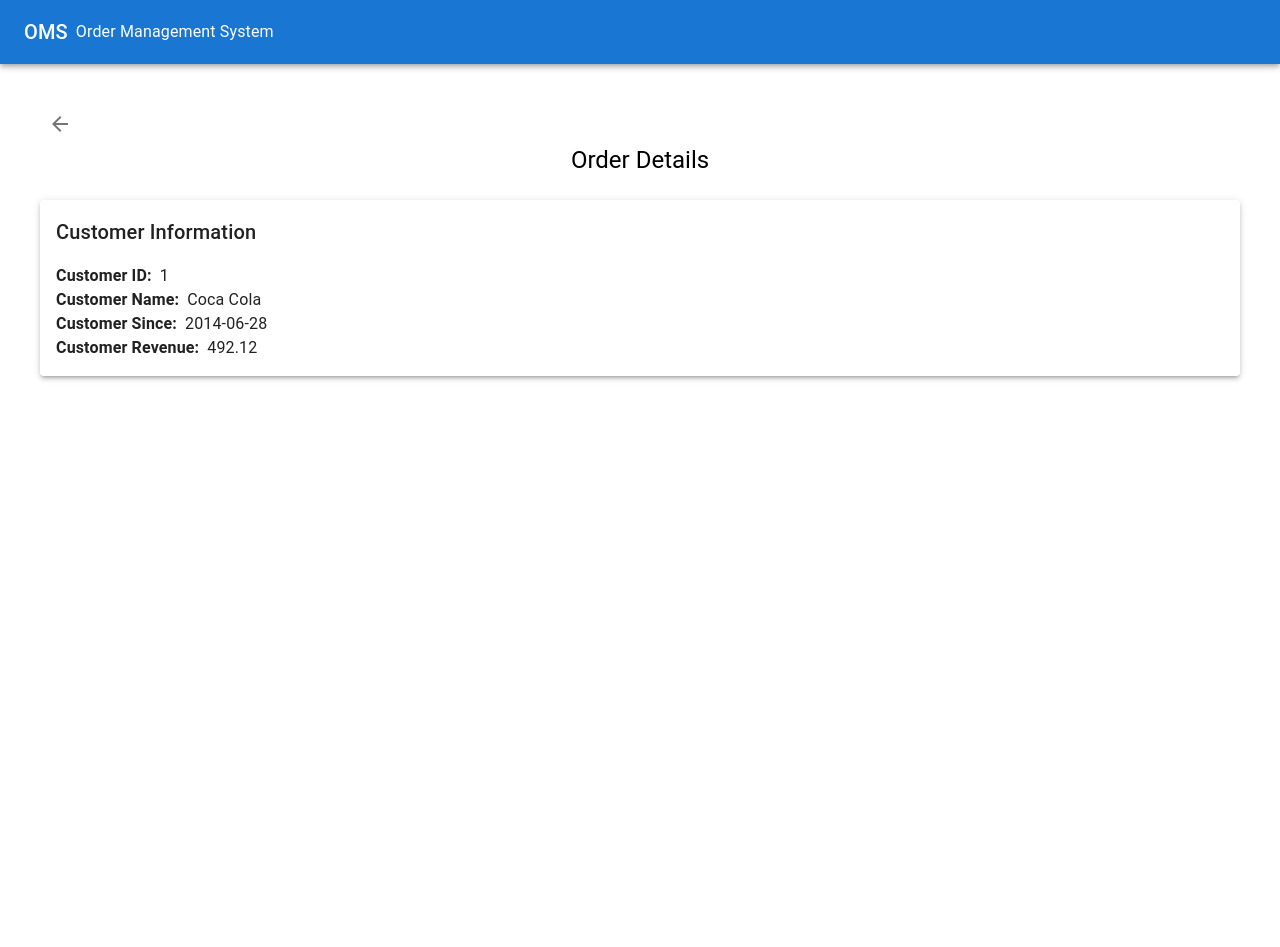
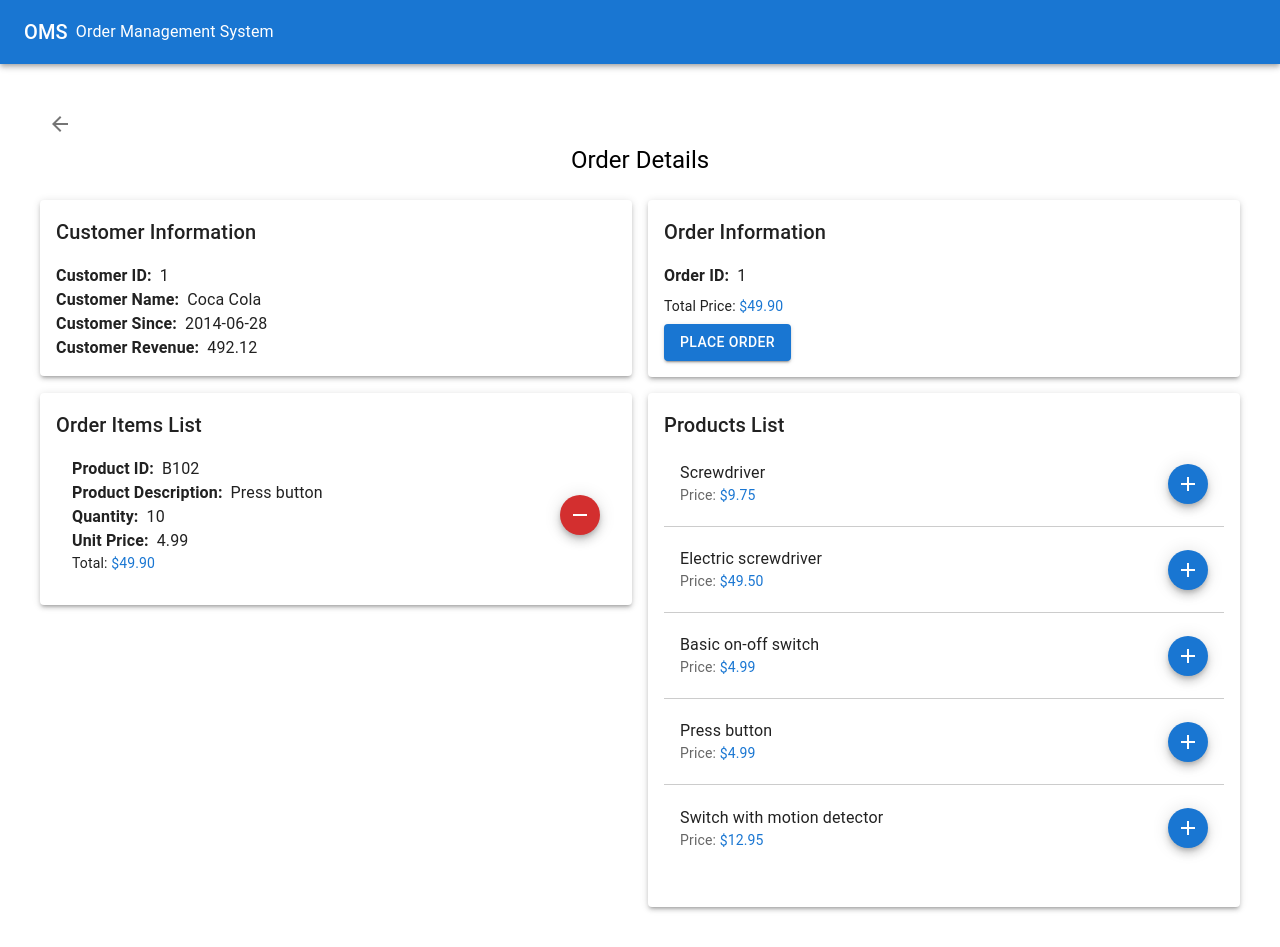
Before and after one commit to teamleadercrm/coding-test, a React (Create React App) app: page /order/1 in a window 1280 px wide. Before the commit the page ends 800 px from the top, so only its background shows below. Built offline with nearby package versions, Linux system fonts and the light colour scheme.

Commit message:
Implementation OrderDetails page and handle add, remove and place order

```diff
--- a/src/pages/OrderDetails.tsx
+++ b/src/pages/OrderDetails.tsx
@@ -10,6 +10,7 @@ import {
 } from "../store/slices/orderSlice";
 import { Grid, IconButton, Box } from "@mui/material";
 import { getProducts, selectProducts } from "../store/slices/productSlice";
+import ProductList from "../components/product/ProductList";
 import {
   getCustomerFromState,
   getCustomers,
@@ -18,6 +19,9 @@ import {
 } from "../store/slices/customerSlice";
 import { useNavigate } from "react-router-dom";
 import ArrowBackIcon from "@mui/icons-material/ArrowBack";
+import CustomerInfo from "../components/customer/CustomerInfo";
+import OrderDetailsAction from "../components/order/OrderDetailsAction";
+import OrderDetailsList from "../components/order/OrderDetailsList";
 import useLocalStorage from "../hooks/useLocalStorage";
 import { AppThunkDispatch } from "../store";
 import {
@@ -28,7 +32,7 @@ import {
   IProduct,
 } from "../models/index.model";
 import SectionTitle from "../common/SectionTitle";
-import CustomerInfo from "../components/customer/CustomerInfo";
+import PaperWrapper from "../common/PaperWrapper";
 
 interface StoredOrder {
   id: string;
@@ -57,6 +61,64 @@ const OrderDetails: React.FC = () => {
     }
   }, [order, customers, dispatch]);
 
+  const onAddPruduct = useCallback(
+    (product: IProduct) => {
+      dispatch(addItemToOrder(product));
+    },
+    [dispatch]
+  );
+
+  const onRemoveProduct = useCallback(
+    (product: IOrderProductItem) => {
+      dispatch(removeItemFromOrder(product));
+    },
+    [dispatch]
+  );
+
+  const orderItems: IOrderProductItem[] | undefined = useMemo(
+    () =>
+      order?.items?.map((item: IOrderItem) => {
+        const product: IProduct | undefined = products.find(
+          (product: IProduct) => product.id === item["product-id"]
+        );
+        return {
+          ...item,
+          product,
+        };
+      }),
+    [order, products]
+  );
+
+  const handlePlaceOrder = useCallback(() => {
+    const storedOrders = value;
+    const findedOrder = storedOrders.find(
+      (item: IOrder) => item?.id === order?.id
+    );
+
+    if (!findedOrder) {
+      dispatch(placeOrder());
+      navigate("/order");
+      return;
+    }
+
+    const itemsLengthChanged =
+      order?.items?.length !== findedOrder.items.length;
+
+    const quantityChanged = order?.items?.some(
+      (item: IOrderItem, index: number) => {
+        const prevItem: IOrderItem = findedOrder.items[index];
+        return !prevItem || item?.quantity !== prevItem?.quantity;
+      }
+    );
+
+    const orderItemsChanged = itemsLengthChanged || quantityChanged;
+
+    if (orderItemsChanged) {
+      dispatch(placeOrder());
+      navigate("/order");
+    }
+  }, [dispatch, order, navigate, value]);
+
   return (
     <Box p={5}>
       <IconButton edge="end" onClick={() => navigate(-1)}>
@@ -64,11 +126,29 @@ const OrderDetails: React.FC = () => {
       </IconButton>
 
       <SectionTitle title="Order Details" align="center" variant="h5" mb={3} />
-      <Grid item xs={12} md={6}>
-        <CustomerInfo customer={customer} />
+
+      <Grid container spacing={2}>
+        <Grid item xs={12} md={6}>
+          <CustomerInfo customer={customer} />
+        </Grid>
+
+        <Grid item xs={12} md={6}>
+          <OrderDetailsAction order={order} onPlace={handlePlaceOrder} />
+        </Grid>
+
+        <Grid item xs={12} md={6}>
+          <OrderDetailsList
+            orderItems={orderItems}
+            onRemove={onRemoveProduct}
+          />
+        </Grid>
+
+        <Grid item xs={12} md={6}>
+          <PaperWrapper>
+            <ProductList products={products} onAddProduct={onAddPruduct} />
+          </PaperWrapper>
+        </Grid>
       </Grid>
-
-      <Grid container spacing={2}></Grid>
     </Box>
   );
 };
```
